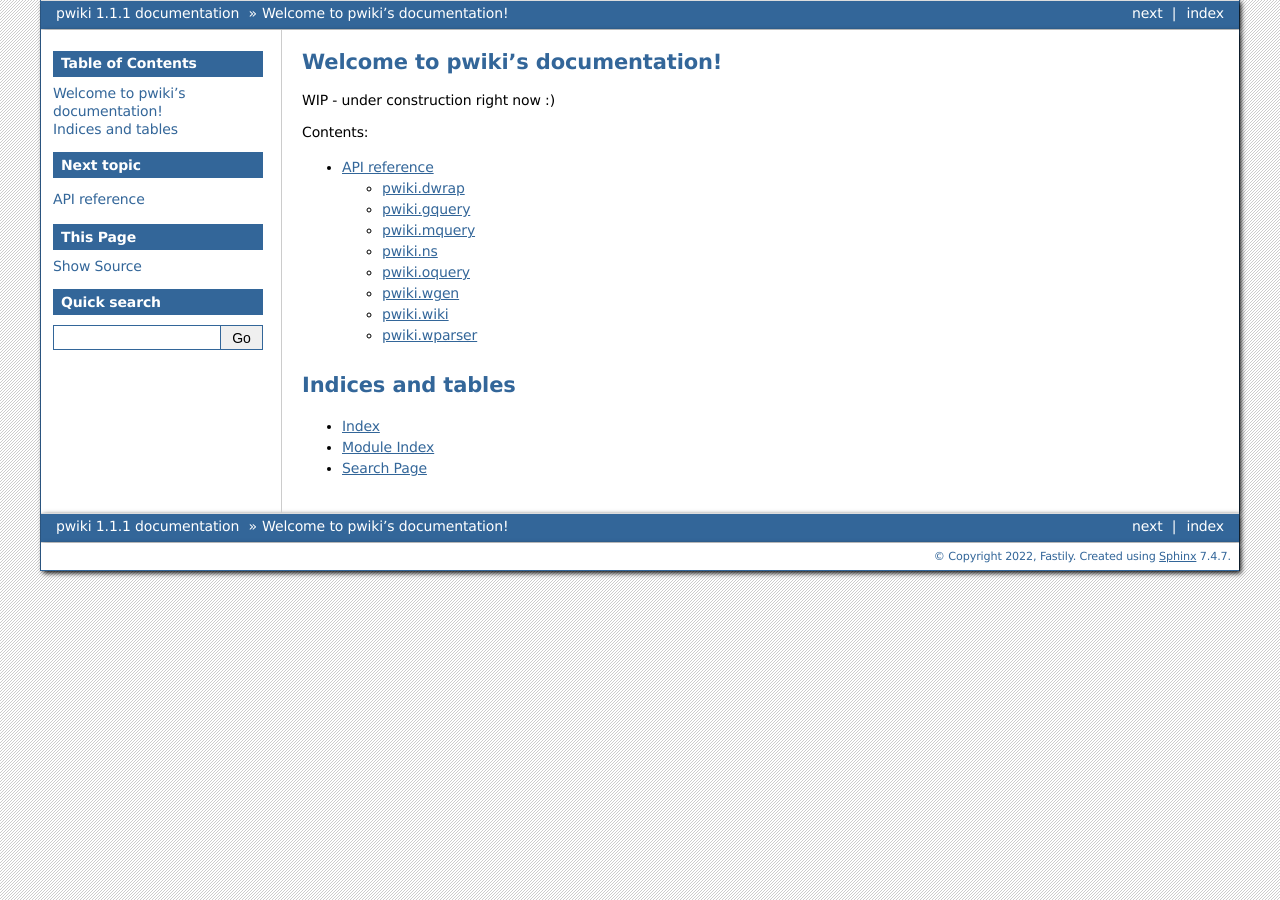
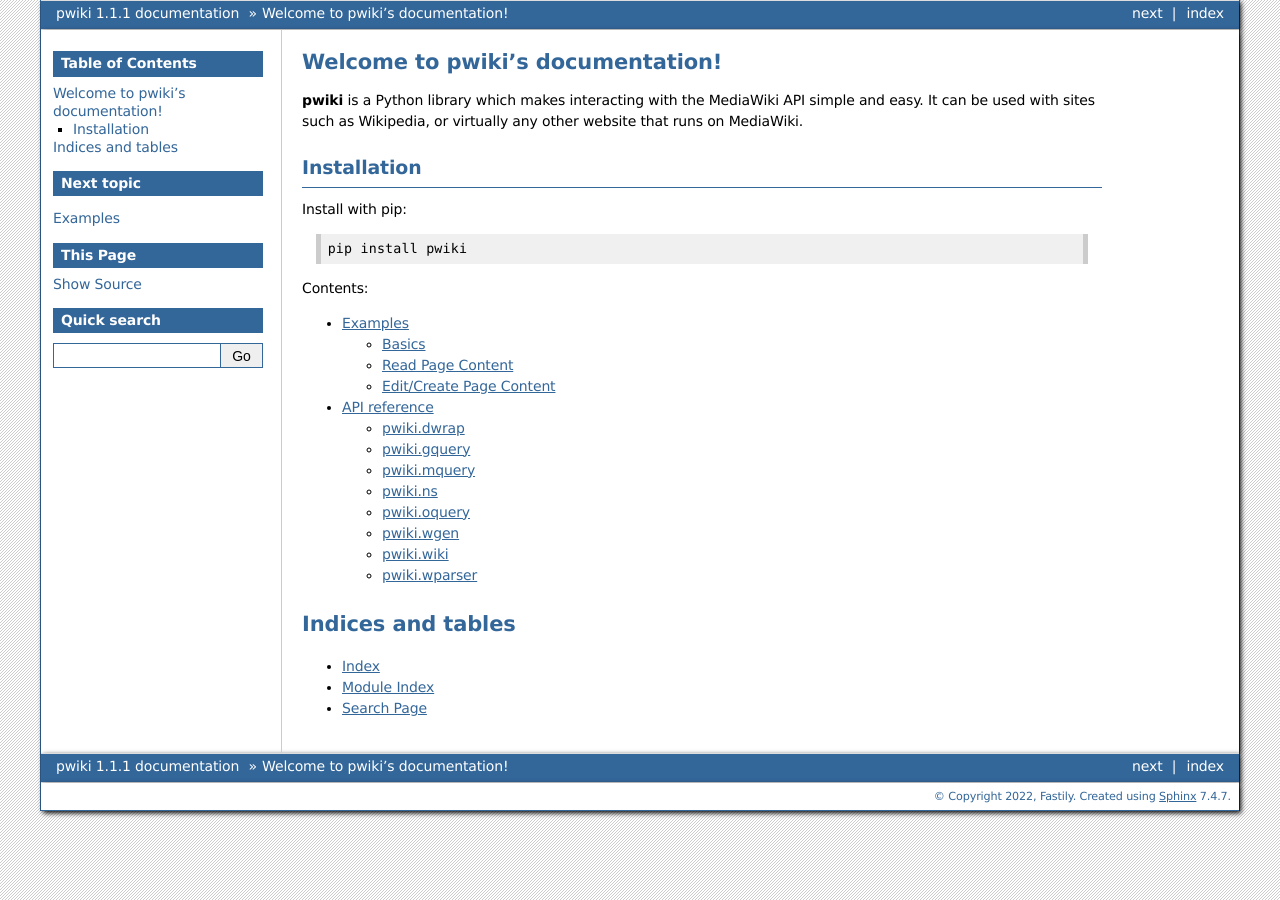
Before and after one commit to fastily/pwiki, a Sphinx documentation site: the page built from docs/source/index.rst, in a window 1280 px wide. Built offline with Sphinx 7.4.7, drawn with Linux system fonts in a browser that asks for light colours.

Commit message:
start examples section

```diff
--- a/docs/source/index.rst
+++ b/docs/source/index.rst
@@ -6,12 +6,24 @@
 Welcome to pwiki's documentation!
 =================================
 
-WIP - under construction right now :)
+**pwiki** is a Python library which makes interacting with the MediaWiki API simple and easy.  It can be used with sites such as Wikipedia, or virtually any other website that runs on MediaWiki.
+
+
+Installation
+------------
+
+Install with pip:
+
+.. code-block:: bash
+
+   pip install pwiki
+
 
 .. toctree::
    :maxdepth: 2
    :caption: Contents:
 
+   examples
    reference
 
 
```
Also changed, not shown: docs/source/examples.rst (added, +55 -0 lines), 1 other file.
